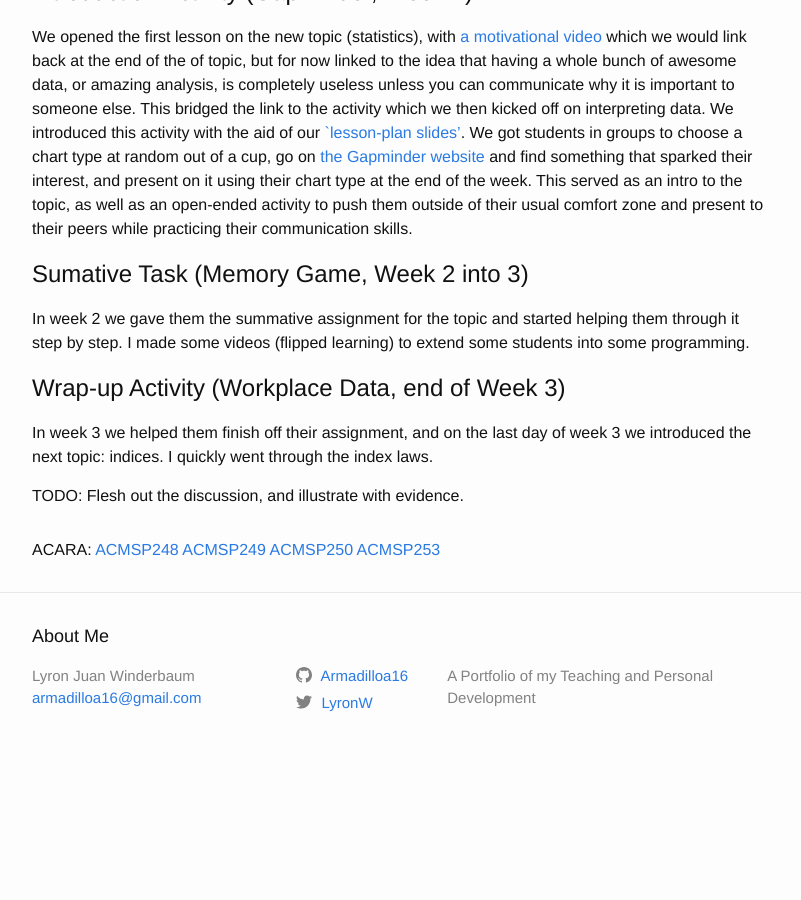
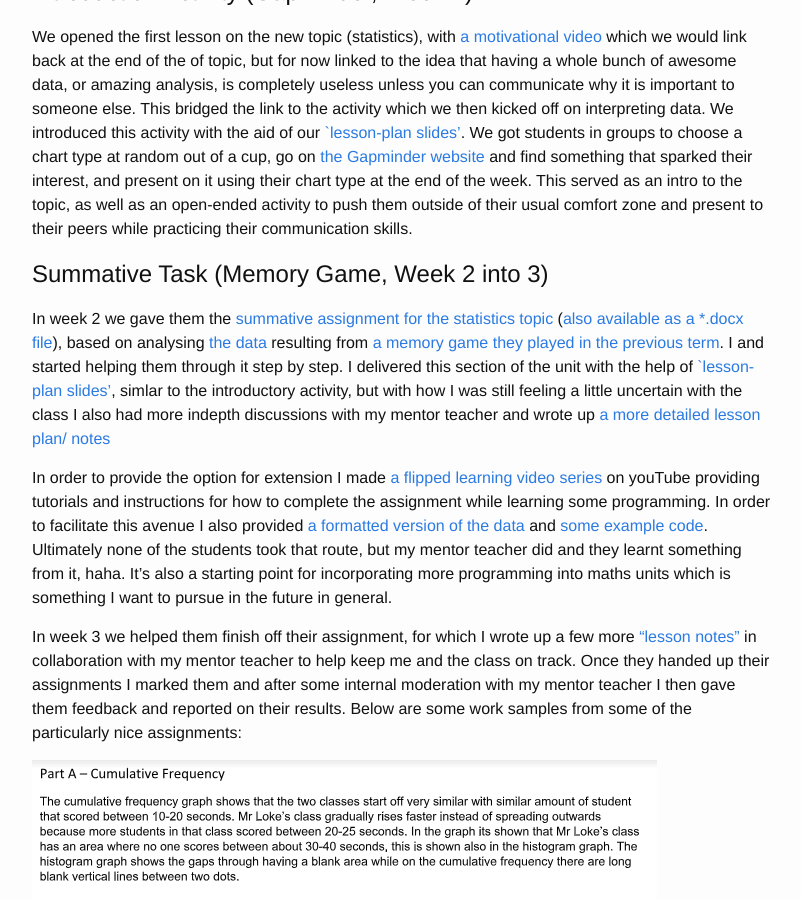
Before and after one commit to Armadilloa16/eportfolio, a Jekyll site: the page built from _posts/2018-08-11-bhs-10-maths-stats.md, in a window 1280 px wide and 900 px high, scrolled down 868 px. Shown: the whole window, without its empty margins (238-1039 px from the left). Built offline with Jekyll 4.4.1, drawn with Linux system fonts in a browser that asks for light colours; before the commit the page ends 1643 px from its top, so only the background shows below that; some of the changed text lies outside the part shown.

Commit message:
Finished writing the first complete reflection for BHS placement --- year 10 statistics unit

```diff
--- a/_posts/2018-08-11-bhs-10-maths-stats.md
+++ b/_posts/2018-08-11-bhs-10-maths-stats.md
@@ -17,18 +18,27 @@ I discussed with my mentor how to start the statistics topic and wanted to start
 
 We opened the first lesson on the new topic (statistics), with [a motivational video](https://drive.google.com/open?id=13JqYVHErcnAWDWz6wvbxpbUBQ3T6Lcet) which we would link back at the end of the of topic, but for now linked to the idea that having a whole bunch of awesome data, or amazing analysis, is completely useless unless you can communicate why it is important to someone else. This bridged the link to the activity which we then kicked off on interpreting data. We introduced this activity with the aid of our [`lesson-plan slides']({{ site.baseurl }}//files/placement/bhs/year10maths/stats/20180725_lesson_slides.pdf). We got students in groups to choose a chart type at random out of a cup, go on [the Gapminder website](https://www.gapminder.org/tools/) and find something that sparked their interest, and present on it using their chart type at the end of the week. This served as an intro to the topic, as well as an open-ended activity to push them outside of their usual comfort zone and present to their peers while practicing their communication skills.
 
-# Sumative Task (Memory Game, Week 2 into 3)
+# Summative Task (Memory Game, Week 2 into 3)
 
-In week 2 we gave them the summative assignment for the topic and started helping them through it step by step. I made some videos (flipped learning) to extend some students into some programming.
+In week 2 we gave them the [summative assignment for the statistics topic]({{ site.baseurl }}//files/placement/bhs/year10maths/stats/memory_game/Memory_game_tasksheet.pdf) ([also available as a *.docx file]({{ site.baseurl }}//files/placement/bhs/year10maths/stats/memory_game/Memory_game_tasksheet.docx)), based on analysing [the data]({{ site.baseurl }}//files/placement/bhs/year10maths/stats/memory_game/Memory_game_times.xlsx) resulting from [a memory game they played in the previous term](https://www.mathsisfun.com/games/memory/index.html). I and started helping them through it step by step. I delivered this section of the unit with the help of [`lesson-plan slides']({{ site.baseurl }}//files/placement/bhs/year10maths/stats/20180730_lesson_slides.pdf), simlar to the introductory activity, but with how I was still feeling a little  uncertain with the class I also had more indepth discussions with my mentor teacher and wrote up [a more detailed lesson plan/ notes]({{ site.baseurl }}//files/placement/bhs/year10maths/stats/lesson_outlines/20180730_lesson_plan.pdf)
+
+In order to provide the option for extension I made [a flipped learning video series](https://youtu.be/BdYo-u8UBiE) on youTube providing tutorials and instructions for how to complete the assignment while learning some programming. In order to facilitate this avenue I also provided [a formatted version of the data]({{ site.baseurl }}//files/placement/bhs/year10maths/stats/memory_game/mem_game_formatted.csv) and [some example code]({{ site.baseurl }}//files/placement/bhs/year10maths/stats/memory_game/analysis.r). Ultimately none of the students took that route, but my mentor teacher did and they learnt something from it, haha. It's also a starting point for incorporating more programming into maths units which is something I want to pursue in the future in general.
+
+In week 3 we helped them finish off their assignment, for which I wrote up a few more ["lesson notes"]({{ site.baseurl }}//files/placement/bhs/year10maths/stats/lesson_outlines/20180801_lesson_plan.pdf) in collaboration with my mentor teacher to help keep me and the class on track. Once they handed up their assignments I marked them and after some internal moderation with my mentor teacher I then gave them feedback and reported on their results. Below are some work samples from some of the particularly nice assignments:
+
+![Sample-1]({{ site.baseurl }}/files/placement/bhs/year10maths/stats/student_work/sample-1.png)
+
+![Sample-2]({{ site.baseurl }}/files/placement/bhs/year10maths/stats/student_work/sample-2.png)
+
 
 # Wrap-up Activity (Workplace Data, end of Week 3)
 
-In week 3 we helped them finish off their assignment, and on the last day of week 3 we introduced the next topic: indices. I quickly went through the index laws.
+On the last day of week 3, with the assignment done and handed up for most people, we did a final wrap-up activity for the stats topic before moving onto the next unit in week 4. The wrap-up activity involved looking at workplace employment data, which linked to what the students had been doing in care group for the previous week, and linked back to the initial video shown at the begging of the unit. See the instructions I posted to Daymap for the students, which also served as my lesson plan:
 
+![Lesson Outline]({{ site.baseurl }}/files/placement/bhs/year10maths/stats/lesson_outlines/20180810.png)
 
+I showed them [an infographic showing the distribution of employment by industry]({{ site.baseurl }}/files/placement/bhs/year10maths/stats/australianjobs2018snapshot.pdf), and demonstrated how to use look at and interpret the hackerspace data. In particular, I highlighted that this data included information on Aboriginal employment in each industry:
 
+![ATSI Workplace Data Analysis Example]({{ site.baseurl }}/files/placement/bhs/year10maths/stats/atsi_workplace_data.png)
 
-
-
-
-TODO: Flesh out the discussion, and illustrate with evidence.
+In the above screenshot, I highlighted to the students the top 12 industries as ranked by the percentage of people employed in that industry who identify as indigenous. Then, that 69 of the 359 industries in these data report employing zero people who identify as Indigenous. I then showed them a disturbing sample of 34 of these industries (that these data show as having employed zero indigenous people in South Australia in 2017), which highlights a breathtaking and disturbingly stark inequality in our workforce.
```
Also changed, not shown: other parts of _posts/2018-08-11-bhs-10-maths-stats.md (+1 -0 lines), files/placement/bhs/year10maths/stats/atsi_workplace_data.PNG (added), files/placement/bhs/year10maths/stats/lesson_outlines/20180810.PNG (added), files/placement/bhs/year10maths/stats/student_work/sample-1.PNG (added), files/placement/bhs/year10maths/stats/student_work/sample-2.PNG (added), 8 other files.
